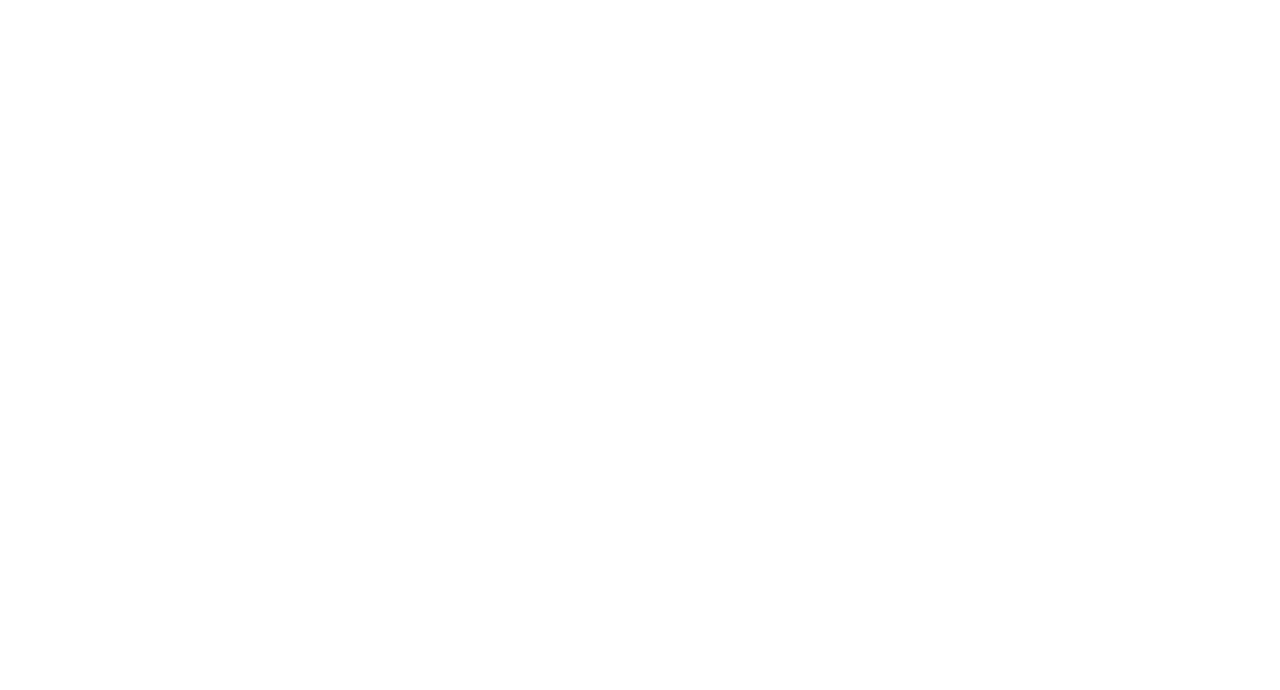
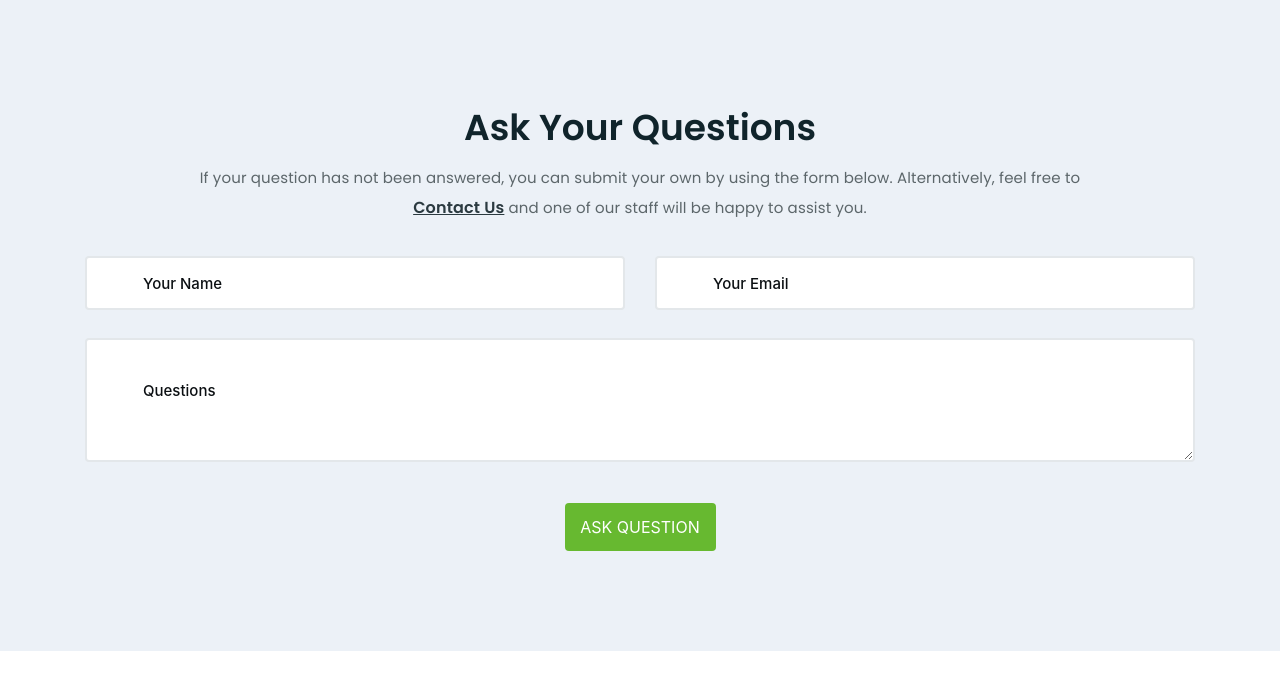
Before and after one commit to OlexandrZ/SkillUp-Project, a website: page index.html in a window 1280 px wide. Drawn offline with nearby package versions, Linux system fonts and the light colour scheme; files that its build step writes are made by us from their sources.

Commit message:
form finished

```diff
--- a/css/style.css
+++ b/css/style.css
@@ -0,0 +1,75 @@
+* {
+    box-sizing: border-box;
+    margin: 0;
+}
+
+p, h1, h2, h3 {
+    font-family: 'Poppins', sans-serif;
+}
+
+h2 {
+    font-size: 36px;
+    font-weight: 600;
+    line-height: 55px;
+    color: #10242b;
+}
+
+p.grey-text {
+    font-size: 15px;
+    line-height: 30px;
+    color: #5c666a;
+    letter-spacing: 0.15px;
+}
+
+.form {
+    min-height: 634px;
+    background-color: #ecf1f7;
+    padding: 100px 0;
+}
+
+a.contact {
+    font-size: 16px;
+    font-weight: 600;
+    color: #2b3a40;
+    letter-spacing: 0.16px;
+    text-decoration: underline #2b3a40;
+}
+
+.input-field {
+    height: 54px;
+    margin-bottom: 28px;
+    margin-top: 17px;
+}
+
+.input-area {
+    min-height: 124px;
+    height: 124px;
+    padding-bottom: 35px;
+}
+
+::-moz-placeholder {
+    opacity: 1;
+}
+
+:placeholder-shown {
+    padding-left: 28px;
+}
+
+.input-field, .input-area, ::placeholder {
+    font-size: 15px;
+    font-weight: 500;
+    color: #0b0f12;
+    padding: 20px 28px;
+}
+
+.input-area, .input-field {
+    border: 2px solid #e3e7ea;
+}
+
+.ask {
+    width: 151px;
+    height: 48px;
+    background-color: #67b930;
+    margin-top: 35px;
+    color: #fff;
+}
--- a/index.html
+++ b/index.html
@@ -1,14 +1,46 @@
 <!DOCTYPE html>
 <html lang="en">
+
 <head>
     <meta charset="UTF-8">
     <meta name="viewport" content="width=device-width, initial-scale=1.0">
     <meta http-equiv="X-UA-Compatible" content="ie=edge">
     <title>Document</title>
     <link rel="stylesheet" href="node_modules/bootstrap/dist/css/bootstrap.min.css">
-    <link rel="stylesheet" href="style.css">
+    <link href="https://fonts.googleapis.com/css?family=Poppins:400,500,600&display=swap" rel="stylesheet">
+    <link rel="stylesheet" href="css/style.css">
 </head>
+
 <body>
+    <section class="form">
+        <div class="container">
+            <div class="row justify-content-center">
+                <div class="col-10 text-center">
+                    <h2 class="text-capitalize ask-question">Ask Your Questions</h2>
+                    <p class="grey-text">If your question has not been answered, you can submit your own by using the form below.
+                    Alternatively, feel free to <a href="#" class="contact">Contact Us</a> and one of our staff will be happy
+                    to assist you.</p>
+                </div>
+            </div>
+            <div class="row flex-wrap input">
+                <div class="col-12 col-md-6">
+                    <input type="text" placeholder="your name" class="w-100 text-capitalize input-field rounded">
+                </div>
+                <div class="col-12 col-md-6">
+                    <input type="email" placeholder="Your Email" name="" id="" class="w-100 input-field rounded">
+                </div>
+            </div>
+            <div class="row">
+                <div class="col">
+                    <textarea name="" id="" cols="30" rows="10" placeholder="Questions"
+                        class="w-100 input-area rounded"></textarea>
+                </div>
+            </div>
+            <div class="row justify-content-center">
+                <input type="submit" value="ask question" class="ask text-center text-uppercase rounded border-0">
+            </div>
+        </div>
+    </section>
+</body>
 
-</body>
 </html>
```
